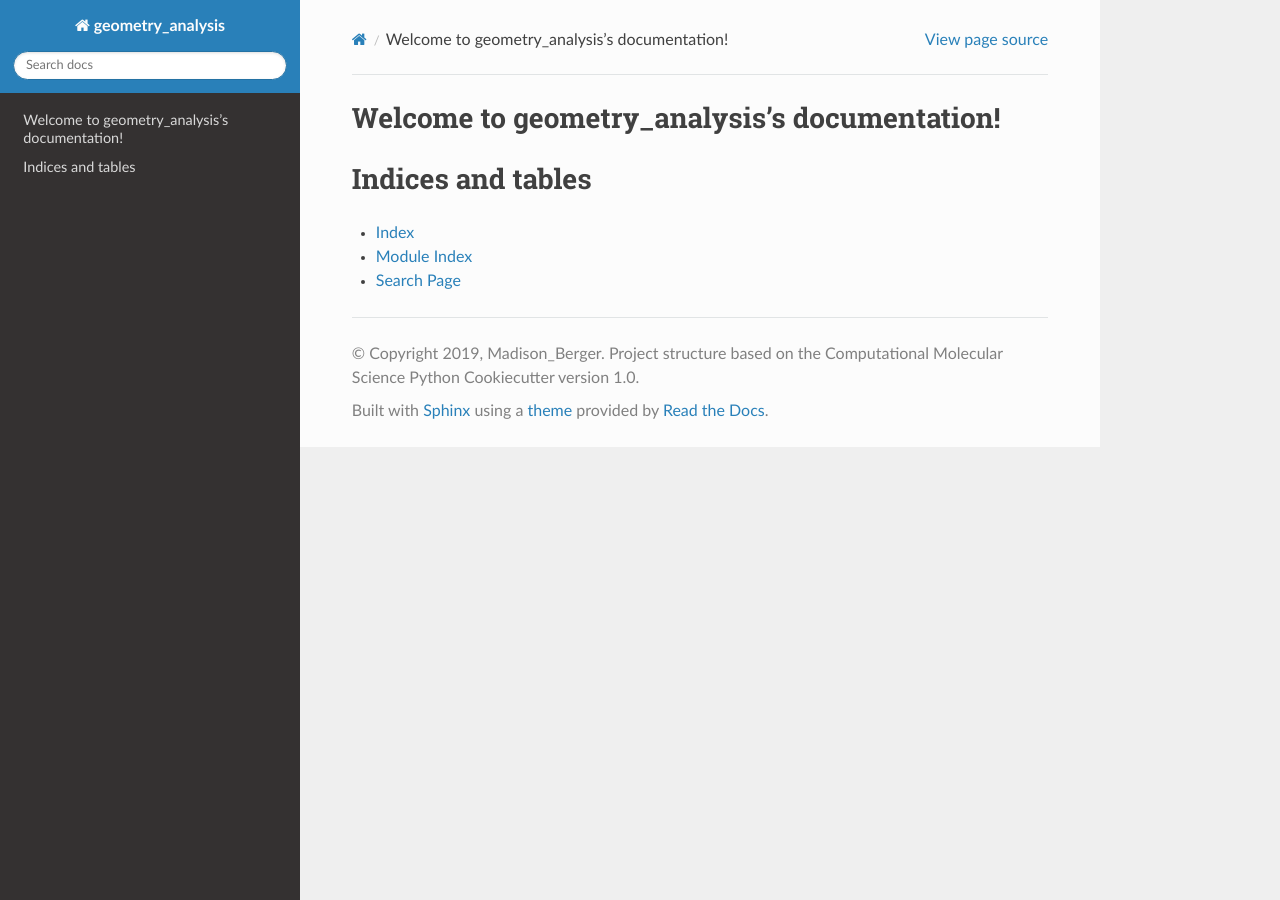
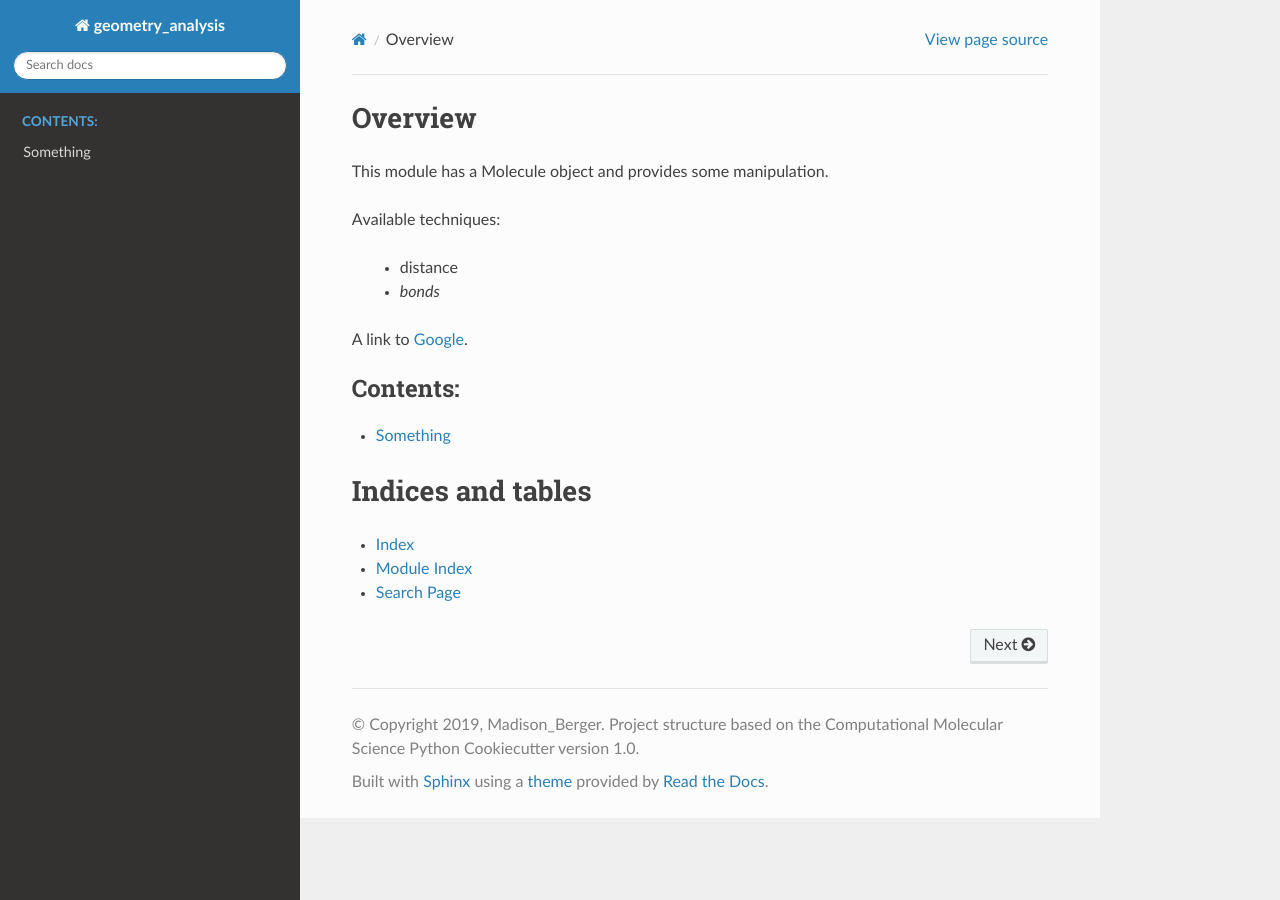
Before and after one commit to MadisonB14/geometry_analysis, a Sphinx documentation site: the page built from docs/index.rst, in a window 1280 px wide. Built offline with Sphinx 7.4.7 and the Read the Docs theme 2.0.0, drawn with Linux system fonts in a browser that asks for light colours.

Commit message:
Additional text to index.rst and adds something.rst

```diff
--- a/docs/index.rst
+++ b/docs/index.rst
@@ -3,14 +3,23 @@
    You can adapt this file completely to your liking, but it should at least
    contain the root `toctree` directive.
 
-Welcome to geometry_analysis's documentation!
-=========================================================
+Overview
+========
+
+This module has a Molecule object and provides some manipulation.
+
+Available techniques:
+
+ - distance
+ - *bonds*
+
+A link to `Google <www.google.com>`_.
 
 .. toctree::
    :maxdepth: 2
    :caption: Contents:
 
-
+   something
 
 Indices and tables
 ==================
--- /dev/null
+++ b/docs/something.rst
@@ -0,0 +1,3 @@
+Something
+=========
+Lorem ipsum, something.
```
